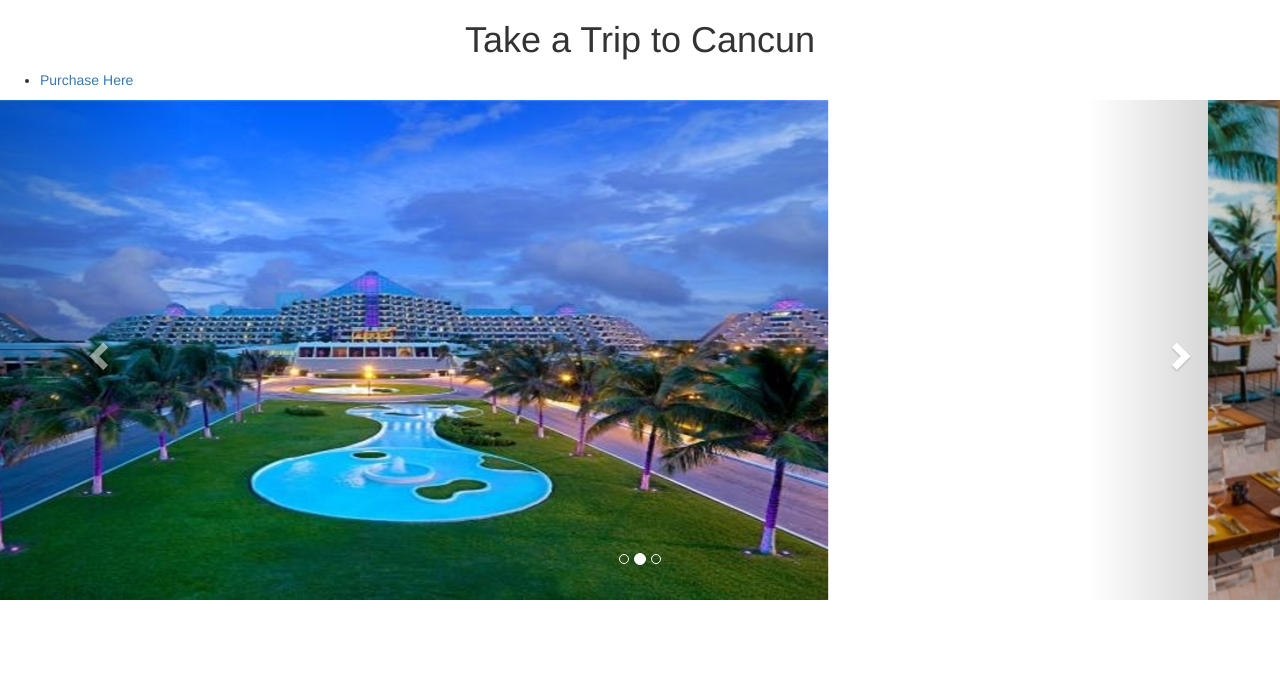
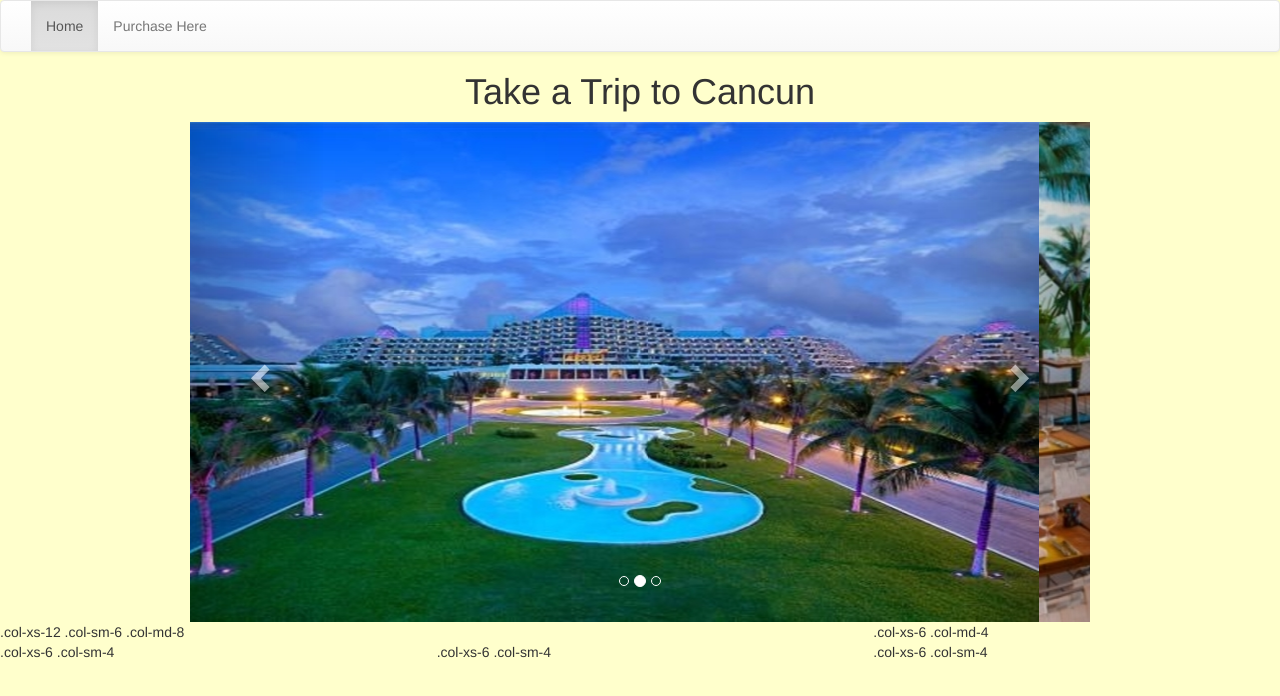
Before and after one commit to taylortaake/TravelCollaboration, a plain HTML site: page index.html in a window 1280 px wide. Drawn offline with nearby package versions, Linux system fonts and the light colour scheme.

Commit message:
Next Commit

```diff
--- a/index.html
+++ b/index.html
@@ -2,25 +2,47 @@
 <html>
 <head>
     <meta charset="utf-8">
+    <link rel="stylesheet" href="https://maxcdn.bootstrapcdn.com/bootstrap/3.3.7/css/bootstrap.min.css" integrity="sha384-BVYiiSIFeK1dGmJRAkycuHAHRg32OmUcww7on3RYdg4Va+PmSTsz/K68vbdEjh4u" crossorigin="anonymous">
+
+    <!-- Optional theme -->
+    <link rel="stylesheet" href="https://maxcdn.bootstrapcdn.com/bootstrap/3.3.7/css/bootstrap-theme.min.css" integrity="sha384-rHyoN1iRsVXV4nD0JutlnGaslCJuC7uwjduW9SVrLvRYooPp2bWYgmgJQIXwl/Sp" crossorigin="anonymous">
 
     <link rel="stylesheet" href="styles.css">
     <title>Travel</title>
   </head>
 
 <body>
-  <!-- Latest compiled and minified CSS -->
-<link rel="stylesheet" href="https://maxcdn.bootstrapcdn.com/bootstrap/3.3.7/css/bootstrap.min.css" integrity="sha384-BVYiiSIFeK1dGmJRAkycuHAHRg32OmUcww7on3RYdg4Va+PmSTsz/K68vbdEjh4u" crossorigin="anonymous">
 
-<!-- Optional theme -->
-<link rel="stylesheet" href="https://maxcdn.bootstrapcdn.com/bootstrap/3.3.7/css/bootstrap-theme.min.css" integrity="sha384-rHyoN1iRsVXV4nD0JutlnGaslCJuC7uwjduW9SVrLvRYooPp2bWYgmgJQIXwl/Sp" crossorigin="anonymous">
+  <nav class="navbar navbar-default">
+    <div class="container-fluid">
+      <!-- Brand and toggle get grouped for better mobile display -->
+      <div class="navbar-header">
+        <button type="button" class="navbar-toggle collapsed" data-toggle="collapse" data-target="#bs-example-navbar-collapse-1" aria-expanded="false">
+          <span class="sr-only">Toggle navigation</span>
+          <span class="icon-bar"></span>
+          <span class="icon-bar"></span>
+          <span class="icon-bar"></span>
+        </button>
+
+      </div>
+
+      <!-- Collect the nav links, forms, and other content for toggling -->
+      <div class="collapse navbar-collapse" id="bs-example-navbar-collapse-1">
+        <ul class="nav navbar-nav">
+          <li class="active"><a href="index.html">Home <span class="sr-only">(current)</span></a></li>
+          <li><a href="purchasing.html">Purchase Here</a></li>
+
+        </ul>
+
+
+      </div><!-- /.navbar-collapse -->
+    </div><!-- /.container-fluid -->
+  </nav>
 
 
     <h1> Take a Trip to Cancun </h1>
-    <nav>
-      <ul>
-        <li><a href="purchase.html">Purchase Here</a></li>
-      </ul>
-    </nav>
+
+    <div class="max">
     <div id="carousel-example-generic" class="carousel slide" data-ride="carousel">
     <!-- Indicators -->
       <ol class="carousel-indicators">
@@ -30,6 +52,9 @@
       </ol>
 
     <!-- Wrapper for slides -->
+
+
+
     <div class="carousel-inner" role="listbox">
       <div class="item active">
         <img src="paradisuscancun.jpg" alt="Front View of Hotel">
@@ -39,6 +64,12 @@
       </div>
       <div class="item">
         <img src="dinnerview.jpg" alt="Dinner View of Resort">
+        <div class="carousel-caption">
+
+        </div>
+      </div>
+      <div class="item">
+        <img src="room.jpg" alt="Resort Room">
         <div class="carousel-caption">
 
         </div>
@@ -56,6 +87,8 @@
       <span class="sr-only">Next</span>
     </a>
   </div>
+  </div>
+
   <script> $('.carousel').carousel({
   interval: 2000
    })
@@ -64,6 +97,16 @@
   <script src="https://ajax.googleapis.com/ajax/libs/jquery/1.12.4/jquery.min.js"></script>
   <!-- Include all compiled plugins (below), or include individual files as needed -->
 <script src="https://maxcdn.bootstrapcdn.com/bootstrap/3.3.7/js/bootstrap.min.js" integrity="sha384-Tc5IQib027qvyjSMfHjOMaLkfuWVxZxUPnCJA7l2mCWNIpG9mGCD8wGNIcPD7Txa" crossorigin="anonymous"></script>
-
+<div class="row">
+  <div class="col-xs-12 col-sm-6 col-md-8">.col-xs-12 .col-sm-6 .col-md-8</div>
+  <div class="col-xs-6 col-md-4">.col-xs-6 .col-md-4</div>
+</div>
+<div class="row">
+  <div class="col-xs-6 col-sm-4">.col-xs-6 .col-sm-4</div>
+  <div class="col-xs-6 col-sm-4">.col-xs-6 .col-sm-4</div>
+  <!-- Optional: clear the XS cols if their content doesn't match in height -->
+  <div class="clearfix visible-xs-block"></div>
+  <div class="col-xs-6 col-sm-4">.col-xs-6 .col-sm-4</div>
+</div>
 </body>
 </html>
--- a/styles.css
+++ b/styles.css
@@ -4,3 +4,9 @@ position:relative;}
 h1{
   text-align: center;
 }
+.max{
+  max-width:900px;
+  max-height:500px;
+  margin: 0 auto;
+
+}
```
Also changed, not shown: room.jpg (added).
